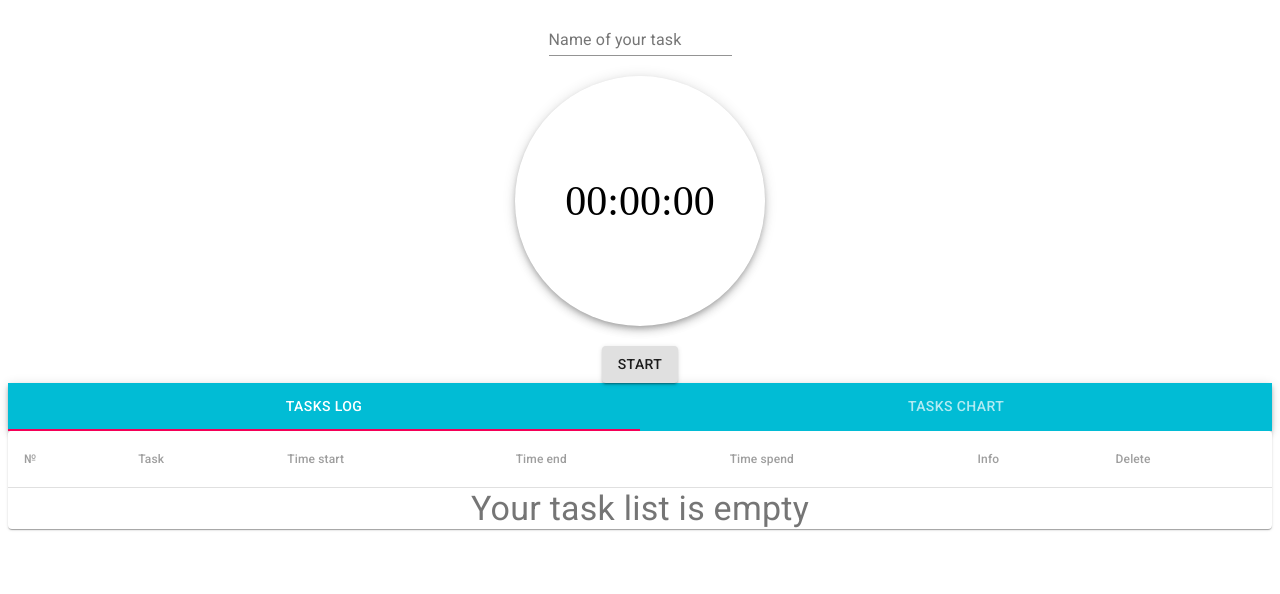
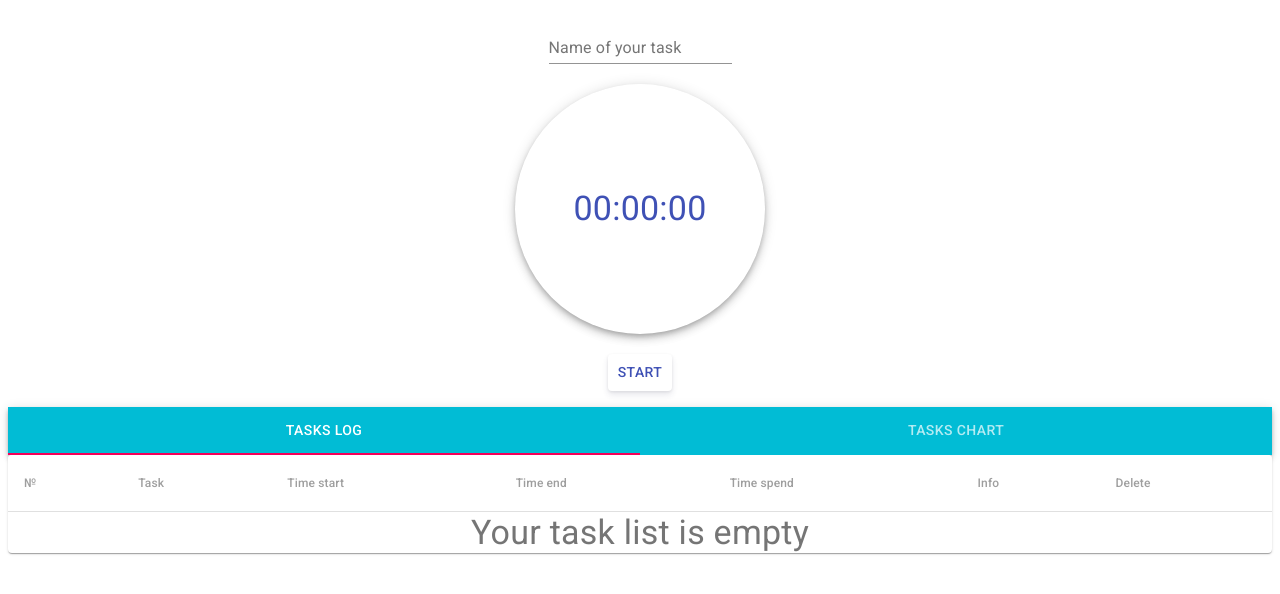
Before and after one commit to shevdary/timer-task-react, a React (Create React App) app: page /tab-log in a window 1280 px wide. Shown: the top 594 px of the page. Built offline with nearby package versions, Linux system fonts and the light colour scheme.

Commit message:
style: update style components

```diff
--- a/src/App.js
+++ b/src/App.js
@@ -2,6 +2,7 @@ import React from "react";
 import {
   Route,
   Switch,
+  Redirect,
   Router,
   BrowserRouter
 } from "react-router-dom";
@@ -9,14 +10,15 @@ import { createBrowserHistory } from "history";
 import MainPage from "./components/MainPage/MainPage";
 import TaskInfo from "./components/TaskInfo/TaskInfo";
 import Chart from "./components/TasksChart/TaskChart";
-import Redirect from "react-router-dom/es/Redirect";
+import TasksLog from "./components/TasksLog/TasksLog";
 
 export default function App() {
   return (
     <BrowserRouter history={createBrowserHistory()}>
       <Switch>
-        <Route exact path="/" component={() => <Redirect to={"/tab-log"} />} />
-        <Route exact path="/tab-log" component={MainPage} />
+        <Route  exact path="/"   component={()=><Redirect to={"/tab-log"}/>}/>
+          <Route exac path="/tab-log" component={MainPage} />
+          <Route exact path="/tab-chart" component={Chart} />
         <Route
           exact
           path="/tasks/:id"
@@ -25,8 +27,18 @@ export default function App() {
             return <TaskInfo tasksId={id} />;
           }}
         />
-        <Route exact path="/tab-chart" component={Chart} />
       </Switch>
     </BrowserRouter>
   );
 }
+/*<Route exact  path="/" component={()=><Redirect to={"/tab-log"}/>} />
+ <Route exact  path="/tab-log" component={MainPage} />
+ <Route exact path="/tab-chart" component={Chart} />
+ <Route
+ exact
+ path="/tasks/:id"
+ render={({ match }) => {
+ const { id } = match.params;
+ return <TaskInfo tasksId={id} />;
+ }}
+ />*/
--- a/src/components/TasksChart/TaskChart.jsx
+++ b/src/components/TasksChart/TaskChart.jsx
@@ -1,4 +1,4 @@
-import React, { Component} from "react";
+import React, { Component } from "react";
 import {
   BarChart,
   Bar,
@@ -13,6 +13,7 @@ import {
 import { createBrowserHistory } from "history";
 import { connect } from "react-redux";
 import Timer from "../Timer/Timer";
+import { TabPanel } from "../TabPanel/TabPanel";
 
 class Chart extends Component {
   constructor() {
@@ -39,7 +40,7 @@ class Chart extends Component {
 
   onCharts = () => {
     const { data } = this.state;
-    const tasks=JSON.parse(localStorage.getItem("tasksData"))
+    const tasks = JSON.parse(localStorage.getItem("tasksData"));
     let copyData = data;
     let newArrayTime = [];
     let start, end;
@@ -55,20 +56,27 @@ class Chart extends Component {
         end.minutes = timeEnd[1] - timeStartHour[1];
       } else {
         end = copyData.find((item, i) => item.name == Number(timeEnd[0]));
-      start = copyData.find((item, i) => item.name == Number(timeStartHour[0]));
+        start = copyData.find(
+          (item, i) => item.name == Number(timeStartHour[0])
+        );
         start.minutes = 60 - timeStartHour[1];
         end.minutes = timeEnd[1];
         copyData
           .slice(Number(timeStartHour[0]) + 1, Number(timeEnd[0]))
           .forEach(item => (item.minutes = 60));
-    } }
+      }
+    }
   };
 
   render() {
     return (
       <div>
-
-      <ResponsiveContainer minWidth={"100%"} minHeight={"100%"} aspect={5 / 1}>
+        <TabPanel value={1} index={1}>
+          <ResponsiveContainer
+            minWidth={"100%"}
+            minHeight={"100%"}
+            aspect={5 / 1}
+          >
             <BarChart
               data={this.state.data}
               margin={{
@@ -85,7 +93,8 @@ class Chart extends Component {
               <Legend />
               <Bar dataKey="minutes" fill="#344dc4" />
             </BarChart>
-      </ResponsiveContainer>
+          </ResponsiveContainer>{" "}
+        </TabPanel>
       </div>
     );
   }
--- a/src/components/TasksLog/TasksLog.jsx
+++ b/src/components/TasksLog/TasksLog.jsx
@@ -14,7 +14,11 @@ import store from "../../store";
 import { Link } from "react-router-dom";
 import { removeItem } from "../../actions/TimerActions";
 import Typography from "@material-ui/core/Typography";
-import { StyledTableCell, StyleTableRow } from "../../helperStyle/customStyles";
+import {
+  StyleButton,
+  StyledTableCell,
+  StyleTableRow
+} from "../../helperStyle/customStyles";
 import { createBrowserHistory } from "history";
 import Redirect from "react-router-dom/es/Redirect";
 const { dispatch } = store;
@@ -52,8 +56,8 @@ const TasksLog = ({ tasks }) => {
 
   const TableBodyRow = (item, idx) => {
     return (
-      <StyleTableRow key={item.id}>
-        <TableCell component="th" scope="row">
+      <StyleTableRow key={item.id}  >
+        <TableCell component="th" scope="row"  >
           {idx + 1}
         </TableCell>
         <TableCell align="left">{item.name}</TableCell>
@@ -61,28 +65,24 @@ const TasksLog = ({ tasks }) => {
         <TableCell align="left">{item.timeEnd}</TableCell>
         <TableCell align="left">{item.timeSpend}</TableCell>
         <TableCell align="left">
-          <Button
+          <StyleButton
             color="primary"
             component={Link}
             to={{ pathname: `/tasks/${item.id}`, state: item }}
           >
             Info
-          </Button>
+          </StyleButton>
         </TableCell>
         <TableCell align="left">
-          <Button
-            onClick={() => onClick(item.id)}
-            classes={{ root: "Button" }}
-            variant="contained"
-          >
+          <StyleButton color="primary" onClick={() => onClick(item.id)}>
             Delete
-          </Button>
+          </StyleButton>
         </TableCell>
       </StyleTableRow>
     );
   };
   return (
-    <TableContainer component={Paper} className="TableContainer">
+    <TableContainer component={Paper} className="TableContainer" >
       <Table aria-label="customized table">
         <TableHead className="table-head">
           <TableRow>
--- a/src/components/TasksTab/TaskTab.jsx
+++ b/src/components/TasksTab/TaskTab.jsx
@@ -21,7 +21,7 @@ const TaskTab = () => {
           onChange={handleChange}
           aria-label="simple tabs example"
         >
-          <Tab label="TASKS LOG" classes="new-class">
+          <Tab label="TASKS LOG" >
             <TasksLog />
           </Tab>
           <Tab label="TASKS CHART" />
--- a/src/components/Timer/Timer.jsx
+++ b/src/components/Timer/Timer.jsx
@@ -8,6 +8,8 @@ import store from "../../store";
 import { createBrowserHistory } from "history";
 import { AlertDialog } from "../ErrorBoundary/ErrorBoundary";
 import { countTime } from "../../reducers/countTime";
+import {StyleBox, StyleButton} from "../../helperStyle/customStyles";
+import Typography from "@material-ui/core/Typography";
 
 const { dispatch } = store;
 const { startTimer, addNewTask } = bindActionCreators(actions, dispatch);
@@ -139,7 +141,7 @@ class Timer extends Component {
     }
 
     return (
-      <Container className="container">
+      <Box className="container" m={2}>
         <TextField
           id="standard-basic"
           label="Name of your task"
@@ -147,15 +149,17 @@ class Timer extends Component {
           value={name}
         />
         <Box borderRadius="50%" boxShadow={5} className="Box">
-          {`${hours < 10 ? "0" + hours : hours}:${
-            minutes < 10 ? "0" + minutes : minutes
-          }:${second < 10 ? "0" + second : second}`}
+          <Typography color= "primary" variant="h4">
+            {`${hours < 10 ? "0" + hours : hours}:${
+                minutes < 10 ? "0" + minutes : minutes
+            }:${second < 10 ? "0" + second : second}`}
+          </Typography>
         </Box>
-        <Button variant="contained" onClick={this.onClick} className="button">
+        <StyleButton color="primary"  onClick={this.onClick} className="button" >
           {isActiveTimer ? "stop" : "start"}
-        </Button>
+        </StyleButton>
         <AlertDialog open={this.state.open} handleClose={this.closeError} />
-      </Container>
+      </Box>
     );
   }
 }
--- a/src/helperStyle/customStyles.js
+++ b/src/helperStyle/customStyles.js
@@ -1,4 +1,5 @@
-import {TableCell, TableRow, Tabs, withStyles} from "@material-ui/core";
+import {Box, Button, TableCell, TableRow, Tabs, withStyles} from "@material-ui/core";
+import {red} from "@material-ui/core/colors";
 
 const StyleTabs = withStyles(theme => ({
     root: {
@@ -20,4 +21,16 @@ const StyleTableRow = withStyles(theme => ({
         backgroundColor: "#eaf6ff"
     }
 }))(TableRow);
-export {StyleTabs,StyledTableCell,StyleTableRow };
+const StyleButton=withStyles(theme=>({
+    root: {
+        backgroundColor: "#ffffff",
+        boxShadow: "0 4px 6px rgba(50, 50, 93, 0.11), 0 1px 3px rgba(0, 0, 0, 0.08)",
+}}))(Button)
+const StyleBox=withStyles(()=>({
+    root:{
+       text:{primary:"#344dc4",}
+
+    }})
+)(Box)
+
+export {StyleTabs,StyledTableCell,StyleTableRow,StyleButton,StyleBox };
--- a/src/reducers/reducers.js
+++ b/src/reducers/reducers.js
@@ -37,7 +37,7 @@ const reducer = (state = initialState, action) => {
         };
       }
       if (storage != null) {
-        const getLastID = storage[storage.length - 1].id;
+        const getLastID =storage[0]? storage[storage.length - 1].id:0;
         newTask = [
           ...state.tasks,
           {
```
Lines whose indentation alone changed are shown as unchanged.
